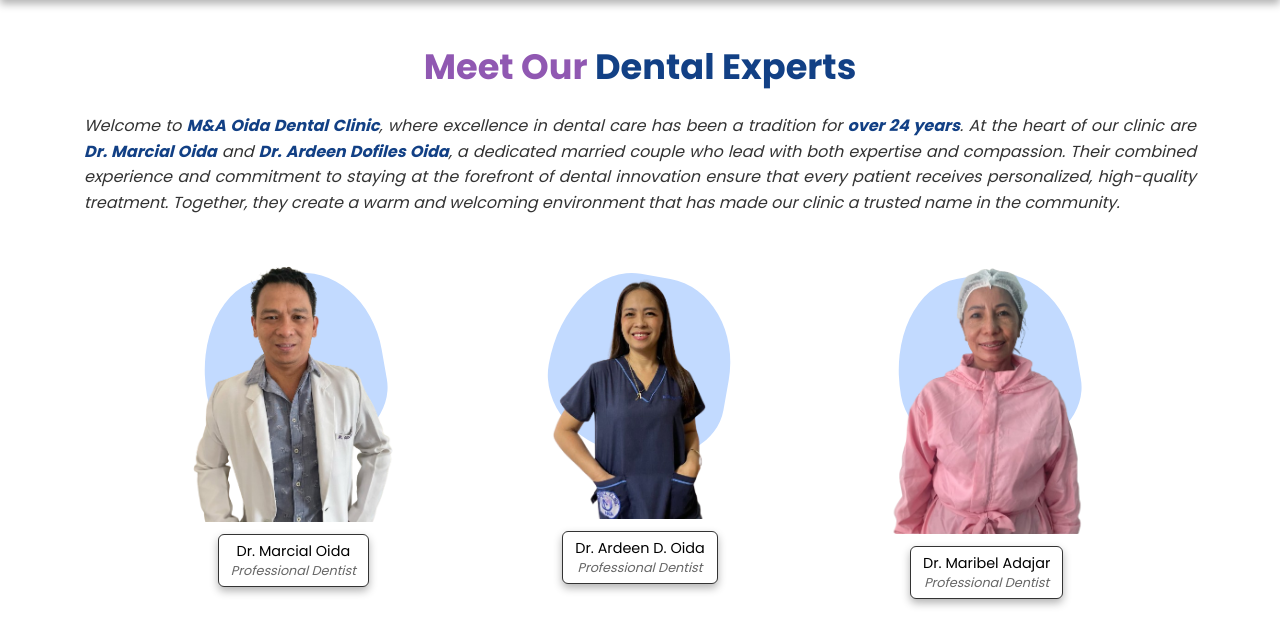
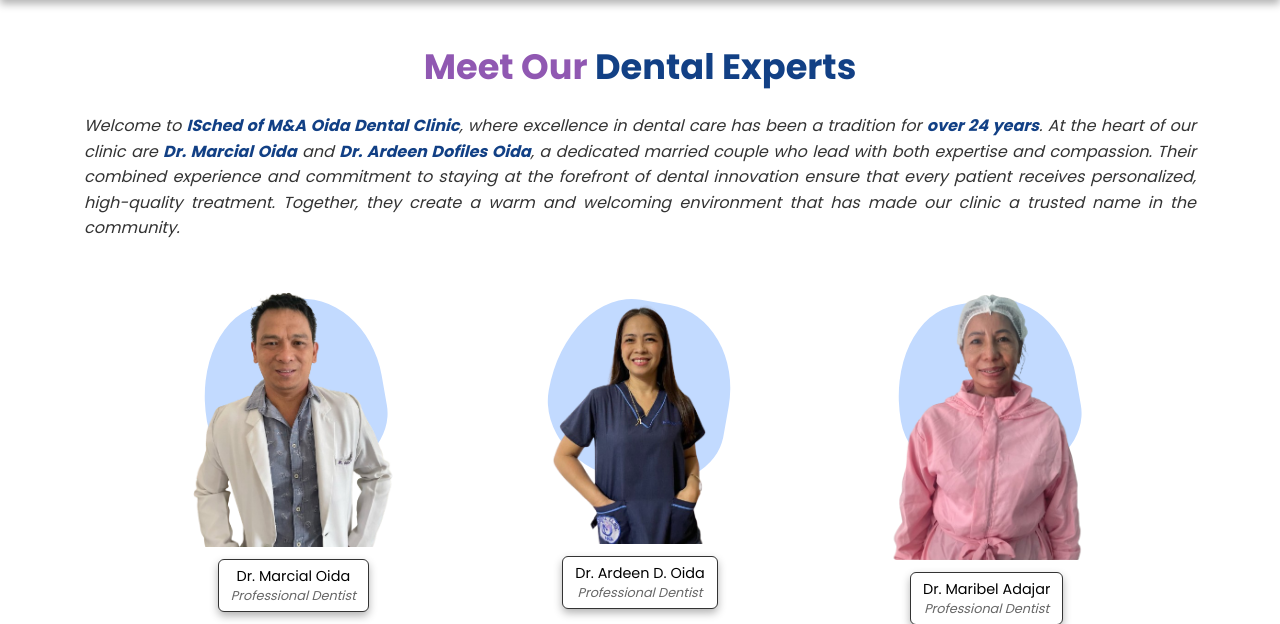
Before and after one commit to Mikay-Mikay/oida-dental-clinic-system, a PHP site: page /about.php in a window 1280 px wide. Shown: the part 70-694 px from the top of the page. Run offline with PHP 8.4, Linux system fonts and the light colour scheme.

Commit message:
Update about.php

```diff
--- a/M_A_Oida_Dental_Clinic/about.php
+++ b/M_A_Oida_Dental_Clinic/about.php
@@ -113,7 +113,7 @@ if (isset($_SESSION['user_id'])) {
     <h2><span class="highlight">Meet Our</span> <strong>Dental Experts</strong></h2>
     <div class="about-content">
       <p>
-        Welcome to <strong style="color: #124085">M&A Oida Dental Clinic</strong>, where excellence in dental care has been a tradition for
+        Welcome to <strong style="color: #124085">ISched of M&A Oida Dental Clinic</strong>, where excellence in dental care has been a tradition for
         <strong style="color: #124085">over 24 years</strong>. At the heart of our clinic are
         <strong style="color: #124085">Dr. Marcial Oida</strong> and <strong style="color: #124085">Dr. Ardeen Dofiles Oida</strong>, a dedicated married couple who
         lead with both expertise and compassion. Their combined experience and commitment to staying at the forefront of dental innovation ensure that every
```
